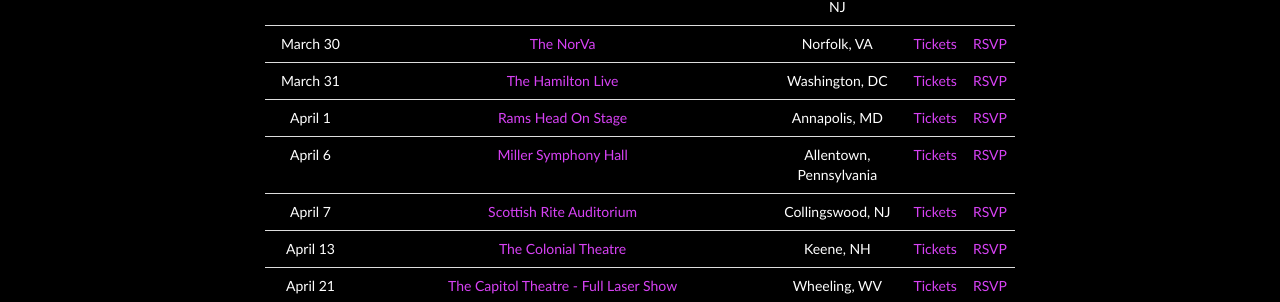
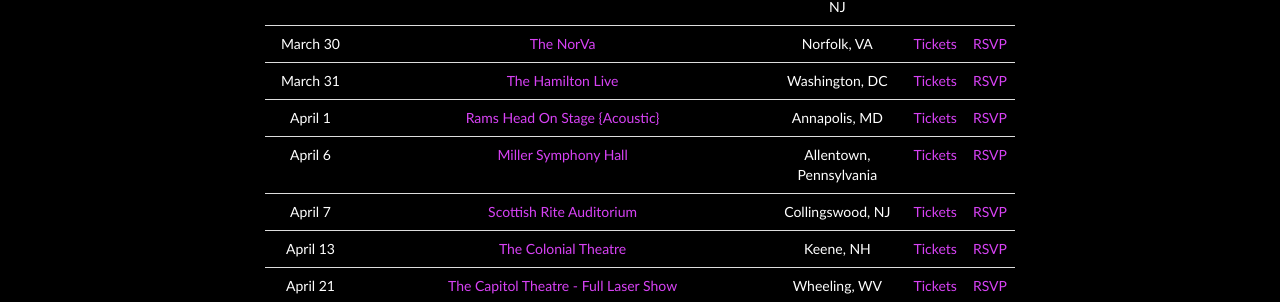
Before and after one commit to machineweb/machineweb.github.io, a Jekyll site: the page built from index.html, in a window 1280 px wide and 900 px high, scrolled down 899 px. Shown: the part 151-453 px from the top of the window. Built offline with Jekyll 4.4.1, drawn with Linux system fonts in a browser that asks for light colours; comment, search, counter and statistics services are not loaded.

Commit message:
Updated tour

```diff
--- a/_data/tour.yml
+++ b/_data/tour.yml
@@ -3372,7 +3372,7 @@
     order: "1542434400000"
 
   - date: "April 1 2018"
-    venue: "Rams Head On Stage"
+    venue: "Rams Head On Stage {Acoustic}"
     venue-url: "https://www.ticketfly.com/purchase/event/1660176"
     location: "Annapolis, MD"
     tickets-url: "https://www.ticketfly.com/purchase/event/1660176"
```
